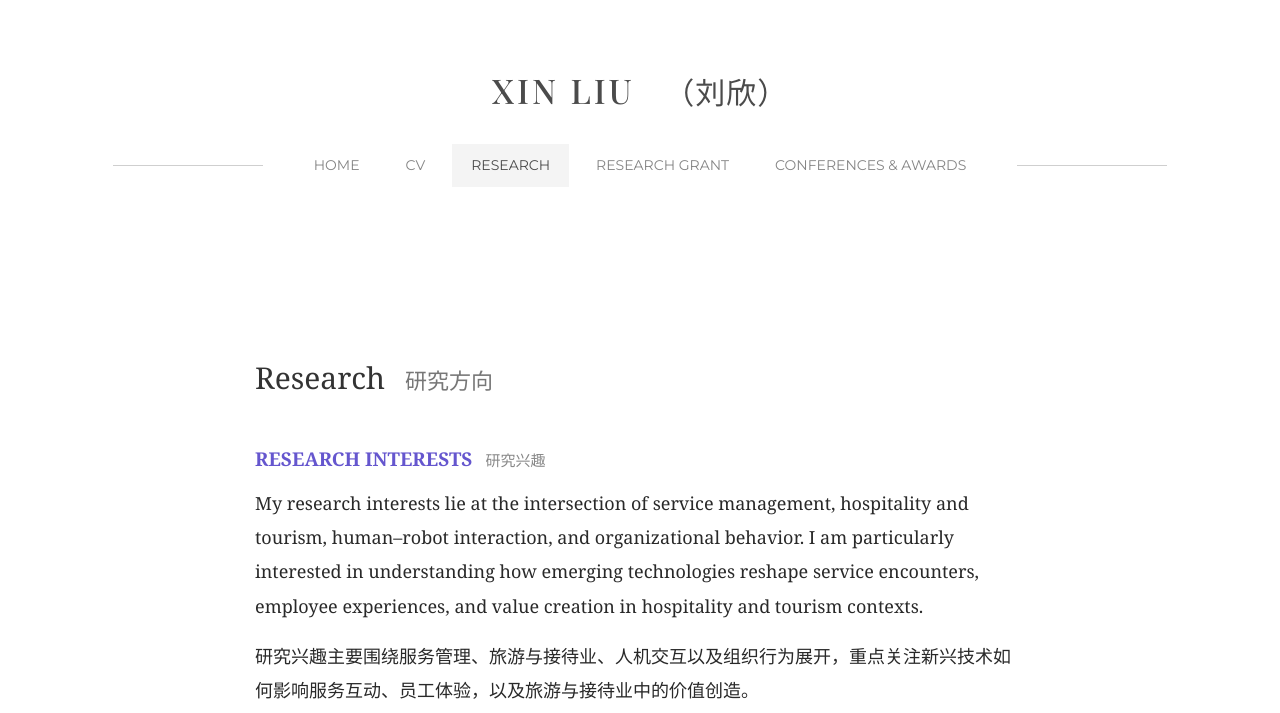
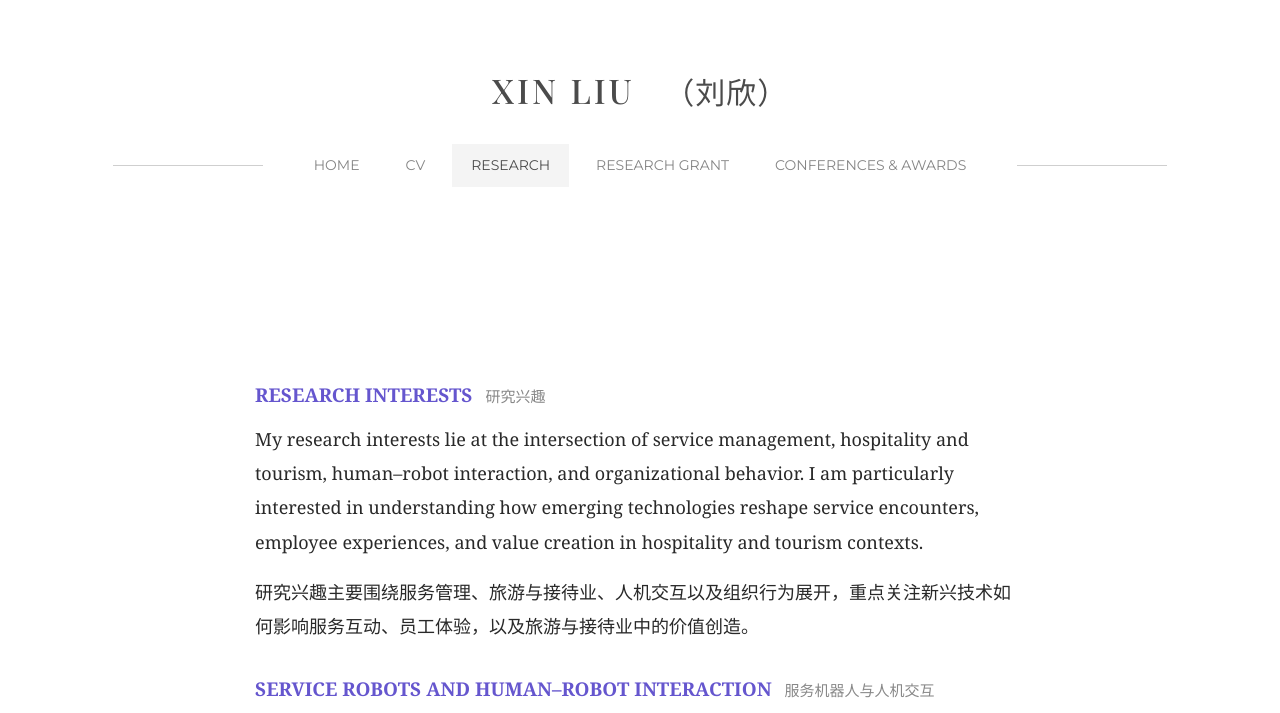
Before and after one commit to LAMaoMA/liuxinlab-blog, a plain HTML site: page research.html in a window 1280 px wide. Shown: the top 713 px of the page. Drawn offline with nearby package versions, Linux system fonts and the light colour scheme.

Commit message:
Remove redundant Research page title

```diff
--- a/research.html
+++ b/research.html
@@ -23,7 +23,7 @@
 </header>
 
 <main class="page-main">
-<h1>Research <span>研究方向</span></h1>
+
 
 <h2>RESEARCH INTERESTS <small>研究兴趣</small></h2>
 <p>My research interests lie at the intersection of service management, hospitality and tourism, human–robot interaction, and organizational behavior. I am particularly interested in understanding how emerging technologies reshape service encounters, employee experiences, and value creation in hospitality and tourism contexts.</p>
```
